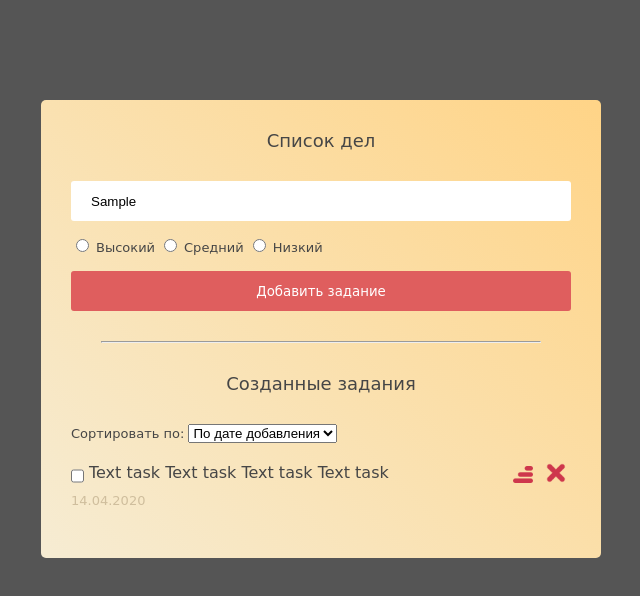
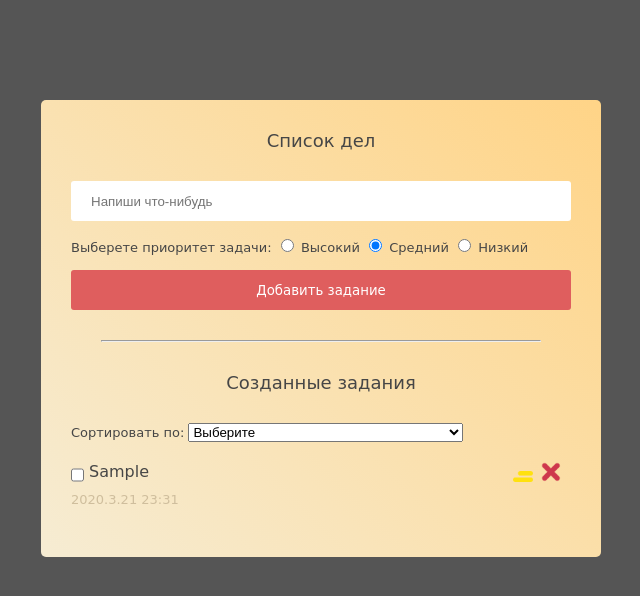
Before and after one commit to elizaveta-plotnikova/to-do-list, a plain HTML site: page index.html in a window 1280 px wide. Both pictures are taken after typing "Sample" into the empty fields and a click on the button "Добавить задание". Shown: the whole page, without its empty margins (319-959 px from the left). Drawn offline with Linux system fonts and the light colour scheme.

Commit message:
Доработка функционала To-Do листа

```diff
--- a/css/style.css
+++ b/css/style.css
@@ -15,7 +15,16 @@ h3 {
 }
 
 .priority {
+    display: none;
     margin: 15px 0;
+    font-family: cursive;
+    font-size: 13px;
+    font-weight: normal;
+    color: #464646;
+}
+
+.priority--active {
+    display: block;
 }
 
 hr {
@@ -40,6 +49,7 @@ li {
     background-color: #df5e5e;
     font-family: cursive;
     color: white;
+    margin-top: 15px;
 }
 
 .add-task:hover {
@@ -53,6 +63,11 @@ li {
     border: none;
     border-radius: 3px;
     padding: 20px;
+    transition: .3s;
+}
+
+.input--warning {
+    box-shadow: #e31b37 0px 0px 7px;
 }
 
 label {
@@ -110,9 +125,13 @@ label {
     color: #464646;
 }
 
+.task__text-checked {
+    color: #e31b37 !important;
+    text-shadow: #e31b37 0px 0px 15px;
+}
+
 .task__prioritet, .task__delite-icon {
     width: 5%;
-    /* text-align: center; */
     display: flex;
     justify-content: end;
     align-items: end;
@@ -123,7 +142,7 @@ label {
     width: 85%;
 }
 
-.task__data {
+.task__date {
     margin-top: 10px;
     font-family: cursive;
     font-size: 13px;
--- a/index.html
+++ b/index.html
@@ -16,17 +16,19 @@
             <h3>Список дел</h3>
             <input class="input" type="text" placeholder="Напиши что-нибудь" maxlength="150">
 
-            <div class="priority">
-                <form action="">
-                    <input type="radio" value="hight" name="contact" id="priority-item-1">
+            <div class="priority" id="priority">
+
+                    Выберете приоритет задачи:
+
+                    <input id="priority-item-1" class="priority-item" type="radio" value="1" name="contact">
                     <label for="priority-item-1">Высокий</label>
 
-                    <input type="radio" value="medium" name="contact" id="priority-item-2">
+                    <input id="priority-item-2" class="priority-item" type="radio" value="0" name="contact" checked="checked">
                     <label for="priority-item-2">Средний</label>
 
-                    <input type="radio" value="low" name="contact" id="priority-item-3">
+                    <input id="priority-item-3" class="priority-item" type="radio" value="-1" name="contact">
                     <label for="priority-item-3">Низкий</label>
-                </form>
+
             </div>
 
             <button class="btn add-task">Добавить задание</button>
@@ -37,13 +39,18 @@
                 <div class="tasks__title">Созданные задания</div>
                 <div class="tasks__filtr">
                     Сортировать по:
-                    <select name="" id="">
-                        <option value="1">По дате добавления</option>
-                        <option value="2">По приоритету</option>
+                    <select name="" id="sortSelect">
+                        <option>Выберите</option>
+                        <option value="dateNew">По дате: от новых к старым</option>
+                        <option value="dateOld">По дате: от старых к новым</option>
+                        <option value="priorityLow">По приоритету: от меньшего к большему</option>
+                        <option value="priorityHight">По приоритету: от большего к меньшему</option>
                     </select>
                 </div>
 
-                <div class="task">
+                <div class="task-conteiner">
+
+                    <!-- <div class="task">
                         <div class="task__content">
                             <input type="checkbox" class="checkbox">
                             <div class="task__text">
@@ -56,10 +63,13 @@
                                 <img src="img/delete-icon.png" alt="">
                             </div>
                         </div>
-                     <div class="task__data">
-                        14.04.2020
+                         <div class="task__date">
+                            22:45 14.04.2020
                         </div>
+                    </div> -->
+
                 </div>
+
 
             </div>
 
@@ -67,7 +77,7 @@
 
     </div>
 
-    <!-- <script src="js/index.js"></script> -->
+    <script src="js/index.js"></script>
 
 </body>
 
--- a/js/index.js
+++ b/js/index.js
@@ -1,28 +1,187 @@
-let addButton = document.querySelector('.add-task');
-let taskInput = document.querySelector('.input');
-let todo = document.querySelector('.tasks');
-let tasklist = [];
+var LOCAL_STORAGE_KEY = 'task';
 
+let $createTaskButton = document.querySelector('.btn');
+let $taskTextInput = document.querySelector('.input');
+let $priorityBlock = document.querySelector('#priority');
+let $priorityItem = document.querySelectorAll('.priority-item');
+let $sortSelect = document.querySelector('#sortSelect');
+let $checkbox = document.querySelectorAll('.checkbox');
 
-addButton.addEventListener('click', function() {
+let arr = getFromLocalStorage() || [];
 
-    let newTask = {
-        task: taskInput.value,
-        isChecked: false
+function generateId() {
+    return new Date().getTime() + '_' + Math.round(Math.random() * 1000);
+}
+
+function getCurrentTime() {
+    return new Date().getTime();
+}
+
+function getDate(timestamp) {
+    var date = new Date(timestamp);
+    var year = date.getFullYear();
+    var month = date.getMonth();
+    var day = date.getDate();
+    var hours = date.getHours();
+    var minutes = date.getMinutes();
+    return [year, month, day].join('.') + ' ' + [hours, minutes].join(':');
+}
+
+function taskStatusChecked() {
+    var checkedStatus = Array.from($priorityItem).find(function(item) {
+        return item.checked;
+    });
+    return checkedStatus.value;
+}
+
+function getInputValues() {
+    return {
+        inputIsCheked: false,
+        text: $taskTextInput.value,
+        priority: taskStatusChecked(),
+        date: getCurrentTime(),
+        id: generateId()
     };
+}
 
-    todo.insertAdjacentHTML('afterbegin',
-    `<li>${newTask.task}</li>
-        <input  type="checkbox" class="checkbox">
-        <div class="itemIcon">
-        </div>
-        <hr>
-    `);
+function saveToLocalStorage(arr) {
+    localStorage.setItem(LOCAL_STORAGE_KEY, JSON.stringify(arr));
+}
 
-    tasklist.push(newTask);
+function getFromLocalStorage() {
+    return JSON.parse(localStorage.getItem(LOCAL_STORAGE_KEY));
+}
 
-    taskInput.value = '';
+function addTask(text, date, priority, id, inputIsCheked) {
 
-    console.log(tasklist);
+    let taskConteiner = document.querySelector('.task-conteiner');
 
+    let task = document.createElement('div');
+    task.classList.add('task');
+
+    let taskContent = document.createElement('div');
+    taskContent.classList.add('task__content');
+
+    let taskText = document.createElement('div');
+    taskText.classList.add('task__text');
+    taskText.innerText = text;
+
+    let checkbox = document.createElement('input');
+    checkbox.classList.add('checkbox');
+    checkbox.checked = inputIsCheked;
+    checkbox.type = 'checkbox';
+
+    checkbox.addEventListener('change', function() {
+        if(checkbox.checked) {
+            taskText.classList.add('task__text-checked');
+        } else {
+            taskText.classList.remove('task__text-checked');
+        }
+    });
+
+    let taskPrioritet = document.createElement('div');
+    taskPrioritet.classList.add('task__prioritet');
+    let taskPrioritetImg = document.createElement('img');
+    taskPrioritet.append(taskPrioritetImg);
+
+    if (priority == '1') {
+        taskPrioritetImg.src = 'img/hight-priority.png';
+    } else if (priority == '0') {
+        taskPrioritetImg.src = 'img/mid-priority.png';
+    } else {
+        taskPrioritetImg.src = 'img/low-priority.png';
+    }
+
+    let taskDeleteIcon = document.createElement('div');
+    taskDeleteIcon.classList.add('task__delite-icon');
+
+    let taskDeleteIconImg = document.createElement('img');
+    taskDeleteIconImg.classList.add('task__delite-icon');
+    taskDeleteIconImg.src = 'img/delete-icon.png';
+    taskDeleteIcon.append(taskDeleteIconImg);
+
+    taskDeleteIcon.addEventListener('click', function() {
+        task.parentNode.removeChild(task);
+        arr = arr.filter(function(item) {
+            return item.id !== id;
+        });
+
+        saveToLocalStorage(arr);
+    });
+
+    let taskDate = document.createElement('div');
+    taskDate.classList.add('task__date');
+    taskDate.innerText = getDate(date);
+
+    task.appendChild(taskContent);
+    task.appendChild(taskDate);
+
+    taskContent.append(checkbox);
+    taskContent.append(taskText);
+    taskContent.append(taskPrioritet);
+    taskContent.append(taskDeleteIcon);
+
+    taskConteiner.prepend(task);
+
+}
+
+$taskTextInput.addEventListener('focus', function() {
+    $priorityBlock.classList.add('priority--active');
 })
+
+$createTaskButton.addEventListener('click', function() {
+    if ($taskTextInput.value == '') {
+        return $taskTextInput.classList.add('input--warning');
+    } else {
+        $taskTextInput.classList.remove('input--warning');
+        var values = getInputValues();
+        arr.push(values);
+        addTask(values.text, values.date, values.priority, values.id, values.inputIsCheked);
+        saveToLocalStorage(arr);
+        $taskTextInput.value = '';
+    }
+})
+
+function addTasks(arr) {
+    if (Array.isArray(arr)) {
+        arr.forEach(function(task) {
+            addTask(task.text, task.date, task.priority, task.id, task.inputIsCheked);
+        });
+    }
+}
+
+function updateTaskConteiner(arr) {
+    var taskConteiner = document.querySelector('.task-conteiner');
+    saveToLocalStorage(arr);
+    taskConteiner.innerHTML = '';
+    addTasks(arr);
+}
+
+$sortSelect.addEventListener('change', function() {
+    if ($sortSelect.value === 'priorityHight') {
+        arr = arr.sort(function(a, b) {
+            return b.priority - a.priority;
+        });
+        updateTaskConteiner(arr);
+
+    } else if ($sortSelect.value === 'priorityLow') {
+        arr = arr.sort(function(a, b) {
+            return a.priority - b.priority;
+        });
+        updateTaskConteiner(arr);
+
+    } else if ($sortSelect.value === 'dateNew') {
+        arr = arr.sort(function(a, b) {
+            return a.date - b.date;
+        });
+        updateTaskConteiner(arr);
+
+    } else if ($sortSelect.value === 'dateOld') {
+        arr = arr.sort(function(a, b) {
+            return  b.date - a.date;
+        });
+        updateTaskConteiner(arr);
+    }
+})
+
+addTasks(arr);
```
Lines whose indentation alone changed are shown as unchanged.
